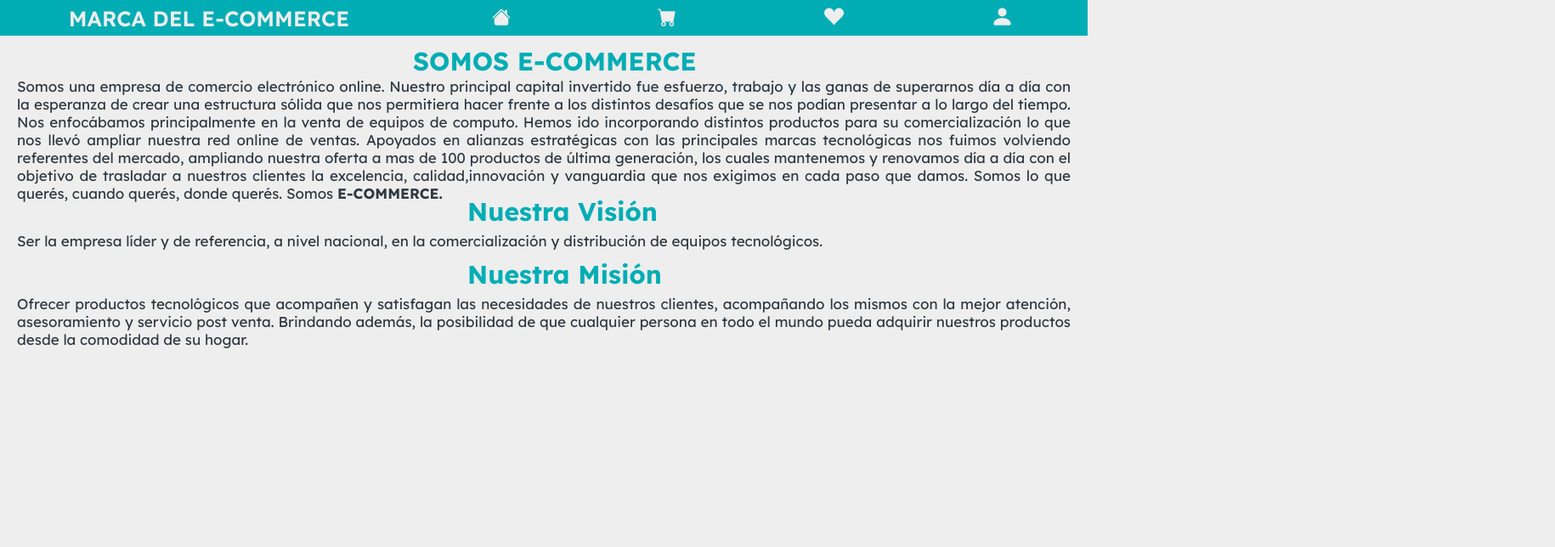
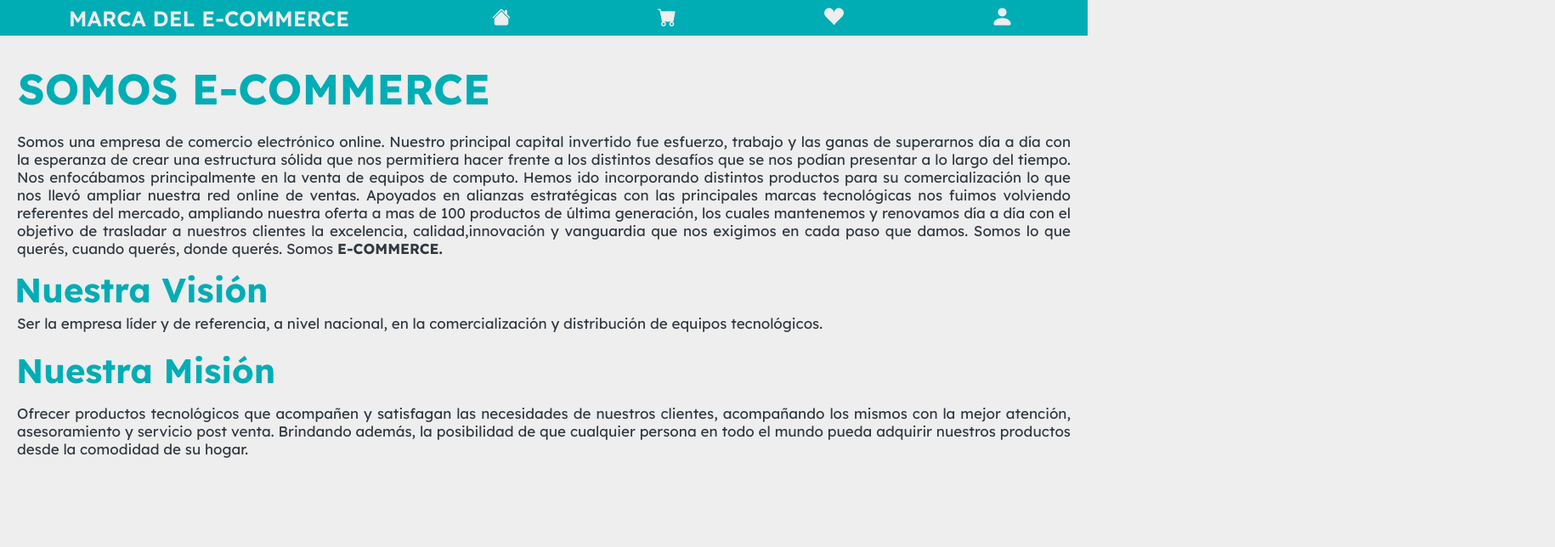
Before and after one commit to e-commerce-henry/client-pf-e-commerce, a React (Create React App) app: page /sobreNosotros in a window 1280 px wide. Shown: the top 644 px of the page at 85% size, 1830 px wide, since content can reach past the window. Built offline with nearby package versions, Linux system fonts and the light colour scheme.

Commit message:
terminando sobreNosotros

```diff
--- a/src/components/FAQ/FAQ.jsx
+++ b/src/components/FAQ/FAQ.jsx
@@ -55,8 +55,6 @@ const FAQ = () => {
         arrowColor: "black",
         }} />
         </div>
-      <br />
-      <Link to='/'><button className="volver">Volver</button></Link>
       <Footer />
 </div>
     );
--- a/src/components/SobreNosotros/SobreNosotros.css
+++ b/src/components/SobreNosotros/SobreNosotros.css
@@ -1,29 +1,28 @@
 .title1 {
     font-family: "Lexend Deca", sans-serif;
     position: relative;
-    right: -486px;
+    right: -21px;
     bottom: 19px;
     color: #00ADB5;
-    font-size: 30px;
+    font-size: 50px;
 }
-
 .title2 {
     font-family: "Lexend Deca", sans-serif;
     position: relative;
-    right:  -550px;
-    bottom: 87px;
+    right: -17px;
+    bottom: 76px;
     justify-content: center;
     color: #00ADB5;
-    font-size: 30px;
+    font-size: 40px;
 }
 .title3 {
     font-family: "Lexend Deca", sans-serif;
     position: relative;
-    right: -550px;
+    right: -19px;
     bottom: 132px;
     justify-content: center;
-    color:#00ADB5;
-    font-size: 30px;
+    color: #00ADB5;
+    font-size: 40px;
 }
 
 
--- a/src/components/SobreNosotros/SobreNosotros.jsx
+++ b/src/components/SobreNosotros/SobreNosotros.jsx
@@ -7,7 +7,7 @@ const SobreNosotros = () => {
   return (
   <div>
     <Head />
-    <h3 className="title1">SOMOS E-COMMERCE</h3>
+    <div><h3 className="title1">SOMOS E-COMMERCE</h3></div>
     <div className="styleDiv"><p className="styleP">Somos una empresa de comercio electrónico online.
     Nuestro principal capital invertido fue esfuerzo, trabajo y las ganas de superarnos día a día con la esperanza de crear una estructura sólida que nos permitiera hacer frente a los distintos desafíos que se nos podían presentar a lo largo del tiempo.
     Nos enfocábamos principalmente en la venta de equipos de computo. Hemos ido incorporando distintos productos para su comercialización lo que nos llevó ampliar nuestra red online de ventas.
```
